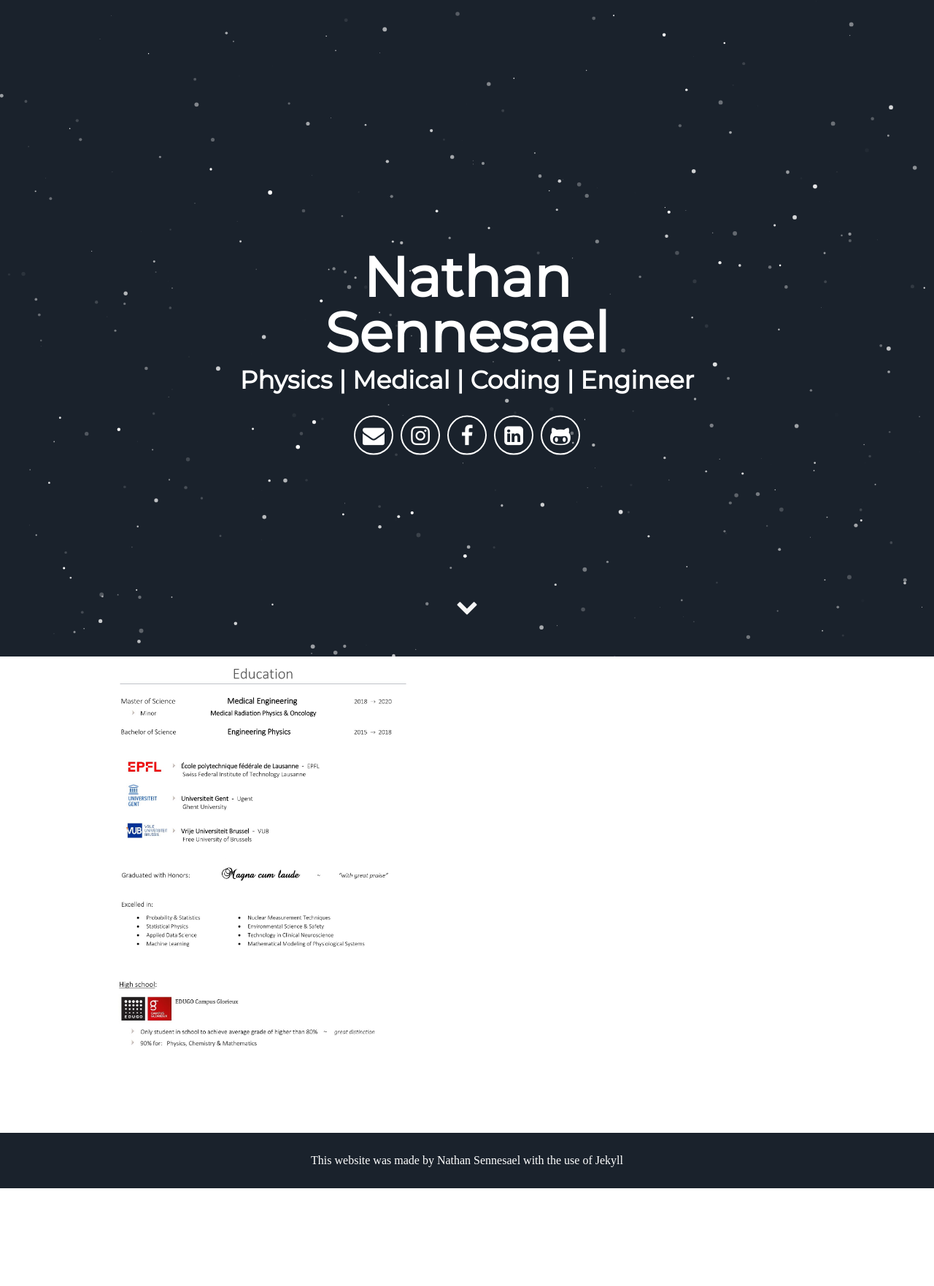
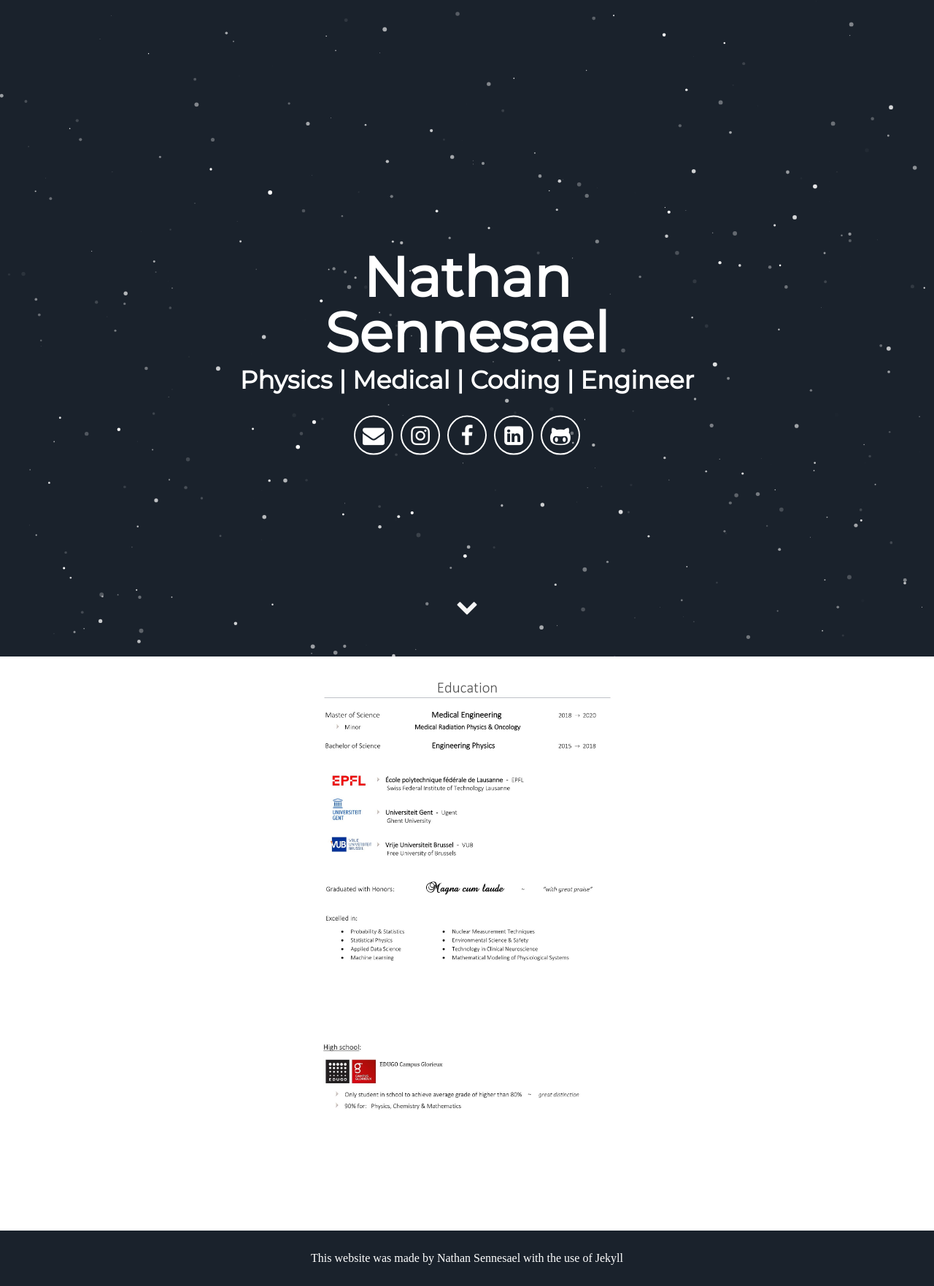
Before and after one commit to Senneschal/CV, a Jekyll site: the page built from index.html, in a window 1280 px wide. Shown: the whole page at 73% size. Built offline with Jekyll 4.4.1, drawn with Linux system fonts in a browser that asks for light colours; some web fonts are replaced; before the commit the page ends 1629 px from its top, so only the background shows below that.

Commit message:
Update default.html

```diff
--- a/_layouts/default.html
+++ b/_layouts/default.html
@@ -5,8 +5,10 @@
   <body>
       {% include header.html %}
       <section id="about">
-        <img src="ed.jpg" alt="HTML5 Icon" width="400" class="center"><br>
-        <img src="hs.jpg" alt="HTML5 Icon" width="400" class="center">
+
+
+        <p align="center"><img src="ed.jpg" alt="HTML5 Icon" width="400" class="center"></p><br>
+        <p align="center"><img src="hs.jpg" alt="HTML5 Icon" width="400" class="center"></p><br>
       </section>
         {{ content }}
       {% include footer.html %}
```
